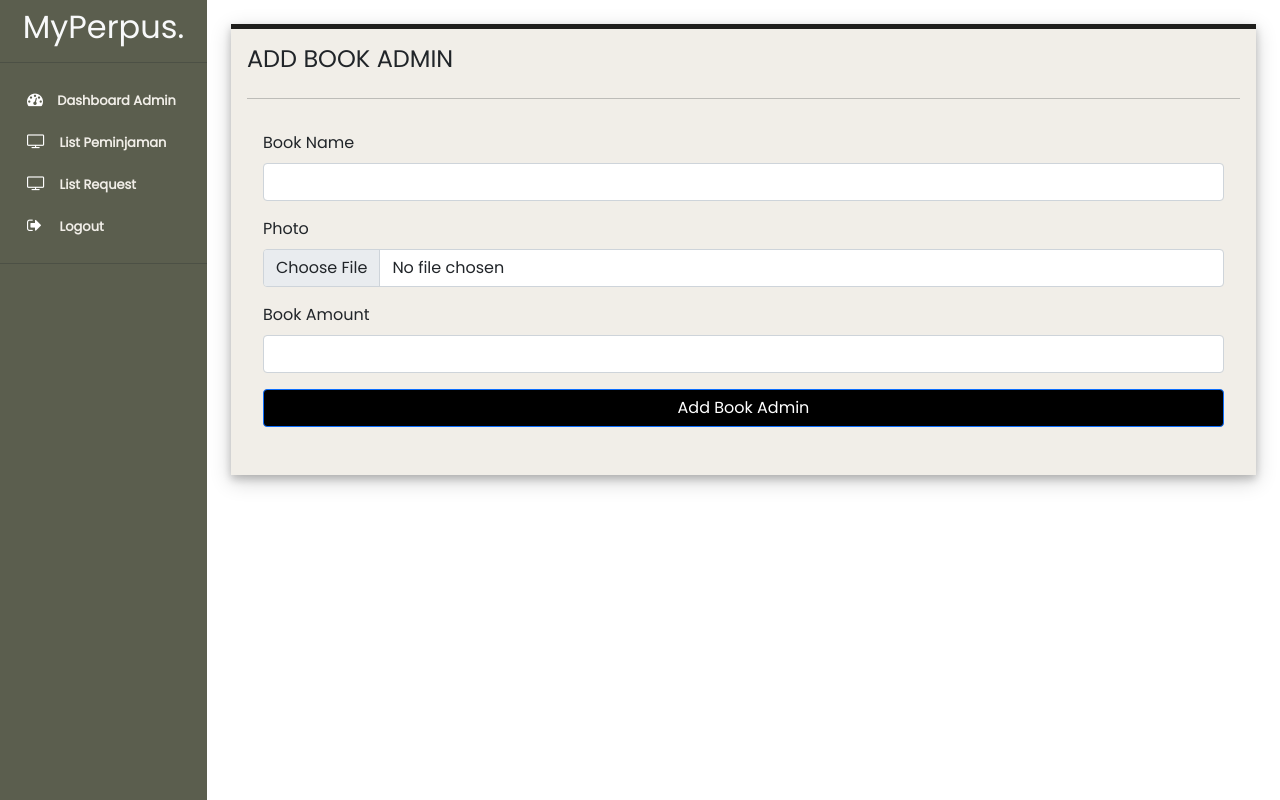
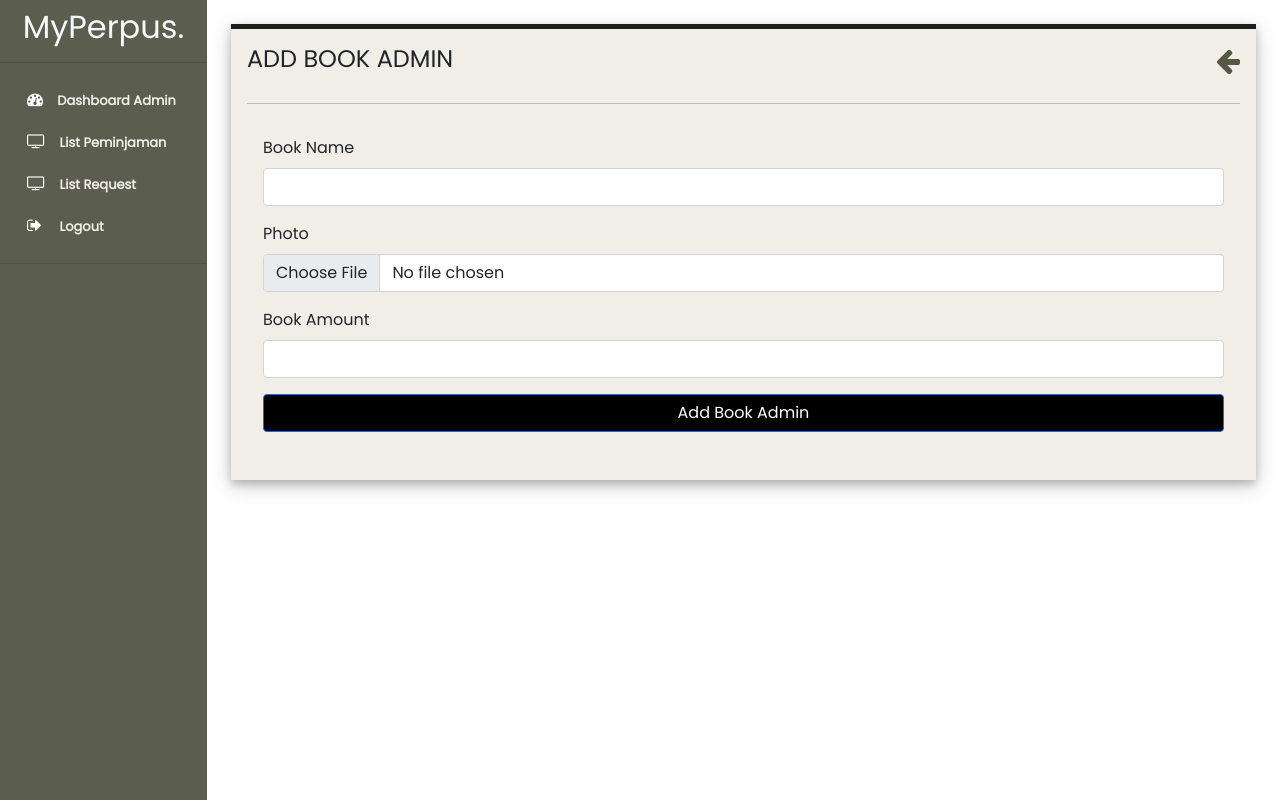
Before and after one commit to CroZie19/UTS_KelompokK, a PHP site: page /page/addBookAdminPage.php in a window 1280 px wide. Run offline with PHP 8.4, Linux system fonts and the light colour scheme; the visitor is signed in with stand-in values (Sample User, id 1); some libraries are stand-ins or nearby versions.

Commit message:
up ui admin

```diff
--- a/page/addBookAdminPage.php
+++ b/page/addBookAdminPage.php
@@ -7,6 +7,9 @@
 
     <div class="body d-flex justify-content-between">
         <h4>ADD BOOK ADMIN</h4>
+        <h3>
+            <a href="../page/listBookAdminPage.php?" style="color: #555747;" class="fa fa-arrow-left"></a>
+        </h3>
     </div>
     <hr>
         <table class="table">
--- a/page/editBookAdminPage.php
+++ b/page/editBookAdminPage.php
@@ -10,6 +10,9 @@
 
     <div class="body d-flex justify-content-between">
         <h4>EDIT BUKU ADMIN</h4>
+        <h3>
+            <a href="../page/listBookAdminPage.php?" style="color: #555747;" class="fa fa-arrow-left"></a>
+        </h3>
     </div>
     <hr>
         <table class="table">
```
